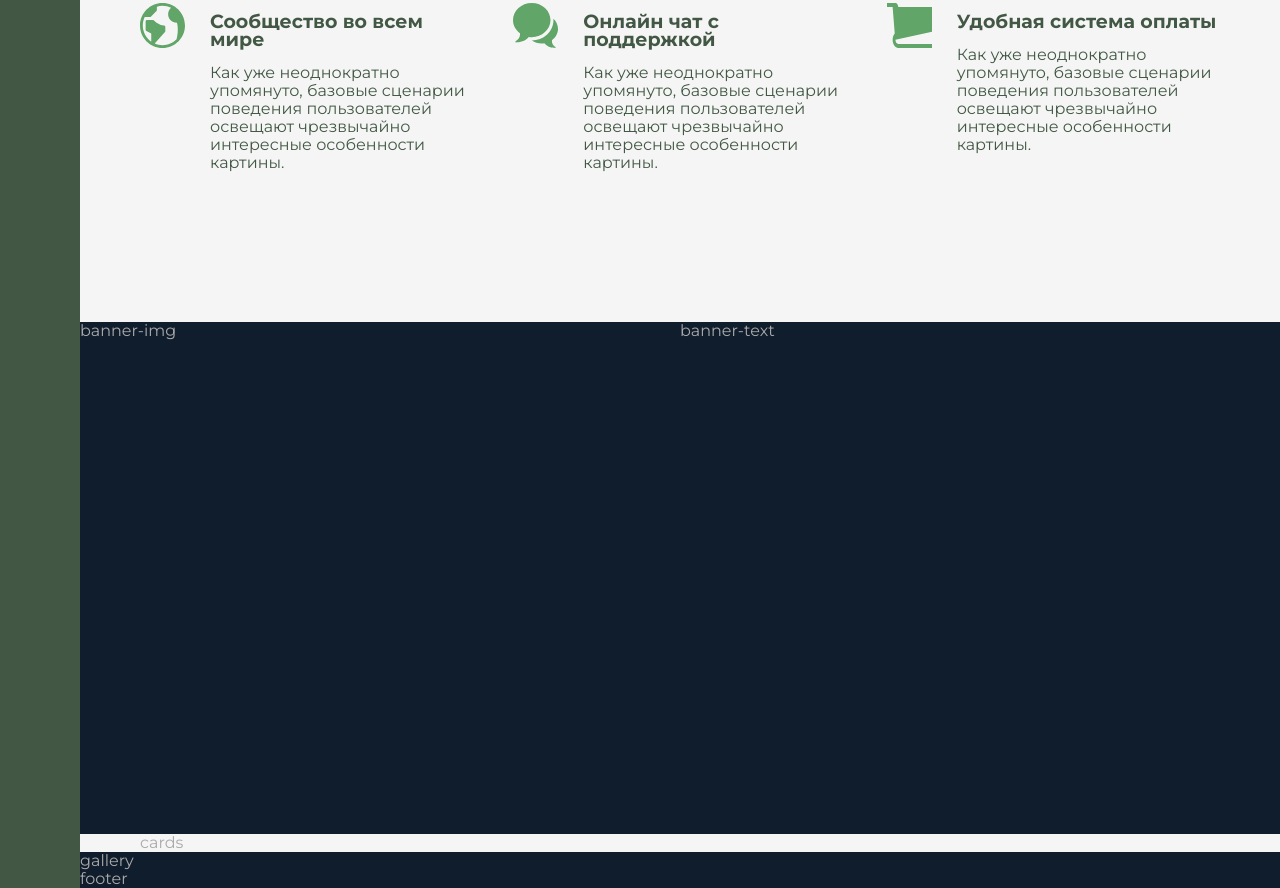
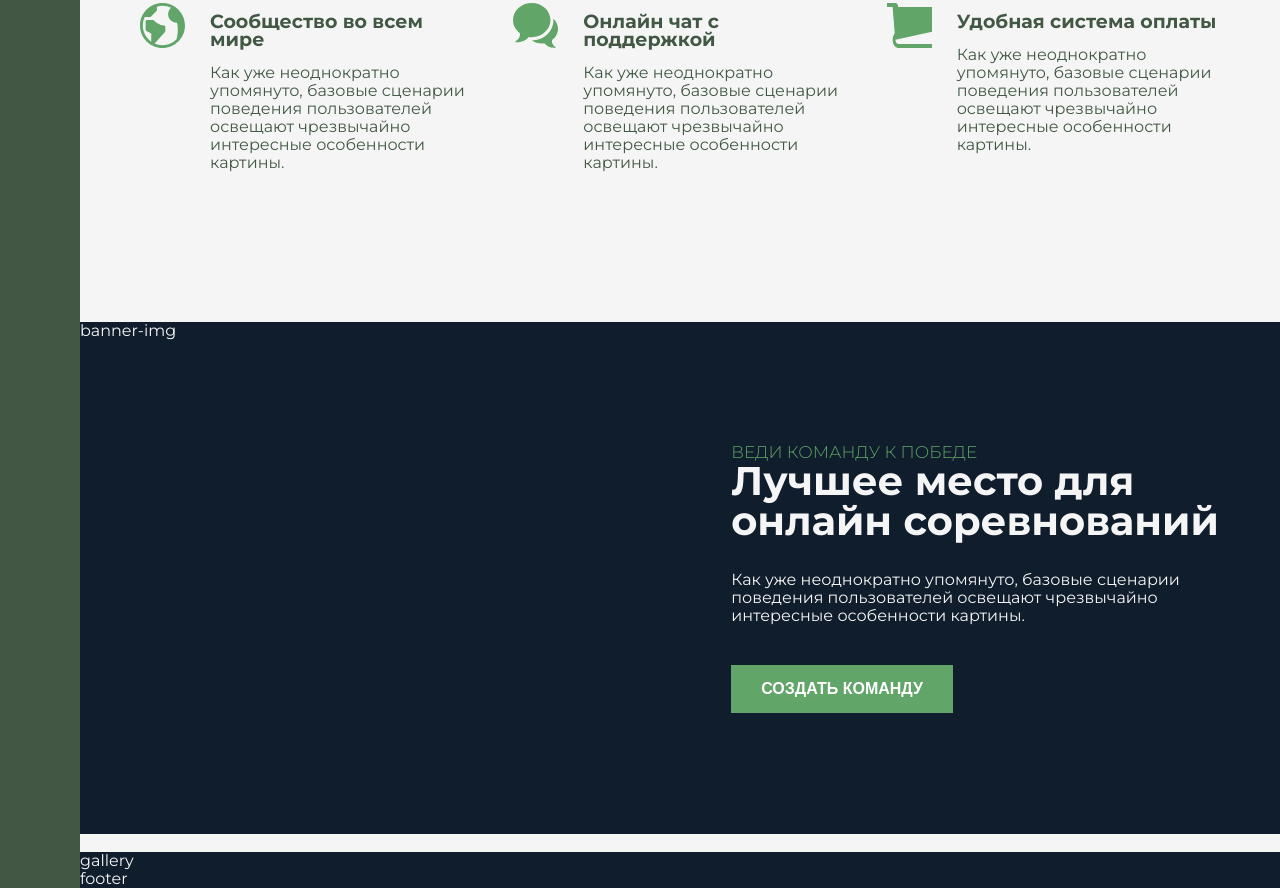
Before and after one commit to dubrovin-roman/project-store-game, a website: page src/index.html in a window 1280 px wide. Shown: the part 967-1855 px from the top of the page. Drawn offline with nearby package versions, Linux system fonts and the light colour scheme; files that its build step writes are made by us from their sources.

Commit message:
секция banner-text

```diff
--- a/src/index.html
+++ b/src/index.html
@@ -67,7 +67,10 @@
             banner-img
         </div>
         <div class="banner-text">
-            banner-text
+            <h4 class="title-4">ВЕДИ КОМАНДУ К ПОБЕДЕ</h4>
+            <h2 class="title-2 margin-bottom-30px">Лучшее место для онлайн соревнований</h2>
+            <p class="banner-text__text">Как уже неоднократно упомянуто, базовые сценарии поведения пользователей освещают чрезвычайно интересные особенности картины.</p>
+            <button class="btn">СОЗДАТЬ КОМАНДУ</button>
         </div>
         <div class="cards">
             cards
--- a/src/sass/_banner.sass
+++ b/src/sass/_banner.sass
@@ -5,3 +5,13 @@
     &-text
         background: $color-blue-dark
         grid-column: col-start 5 / full-end
+        padding: 0 4vw
+        //display: flex
+        //flex-direction: column
+        //justify-content: center
+        //align-items: flex-start
+        display: grid
+        align-content: center
+        justify-items: start
+        &__text
+            margin-bottom: 4rem
--- a/src/sass/_base.sass
+++ b/src/sass/_base.sass
@@ -20,7 +20,7 @@ body
     font-family: "Montserrat", sans-serif
     font-weight: 400
     line-height: 113%
-    color: $color-gray-dark
+    color: $color-gray-light
     font-size: 1.6rem
     background-color: $color-gray-light
 
--- /dev/null
+++ b/src/sass/_button.sass
@@ -0,0 +1,12 @@
+.btn
+    padding: 1.5rem 3rem
+    border: none
+    border-radius: 0
+    background-color: $color-green-light
+    font-size: 1.6rem
+    font-weight: 700
+    text-transform: uppercase
+    color: white
+    cursor: pointer
+    &:hover
+        background-color: $color-green-dark
--- a/src/sass/_typography.sass
+++ b/src/sass/_typography.sass
@@ -6,6 +6,7 @@
     font-weight: 700
     font-size: 4rem
     color: $color-gray-light
+    line-height: 100%
 .title-3
     font-weight: 700
     font-size: 1.9rem
@@ -14,3 +15,7 @@
         color: white
     &_green-light
         color: $color-green-light
+.title-4
+    font-weight: 300
+    font-size: 1.7rem
+    color: $color-green-light
--- /dev/null
+++ b/src/sass/_utilities.sass
@@ -0,0 +1,2 @@
+.margin-bottom-30px
+    margin-bottom: 3rem
--- a/src/sass/style.sass
+++ b/src/sass/style.sass
@@ -8,3 +8,5 @@
 @import "sidebar.sass"
 @import "gallery.sass"
 @import "footer.sass"
+@import "button.sass"
+@import "utilities.sass"
```
Also changed, not shown: dist/css/style.min.css, dist/index.html.
